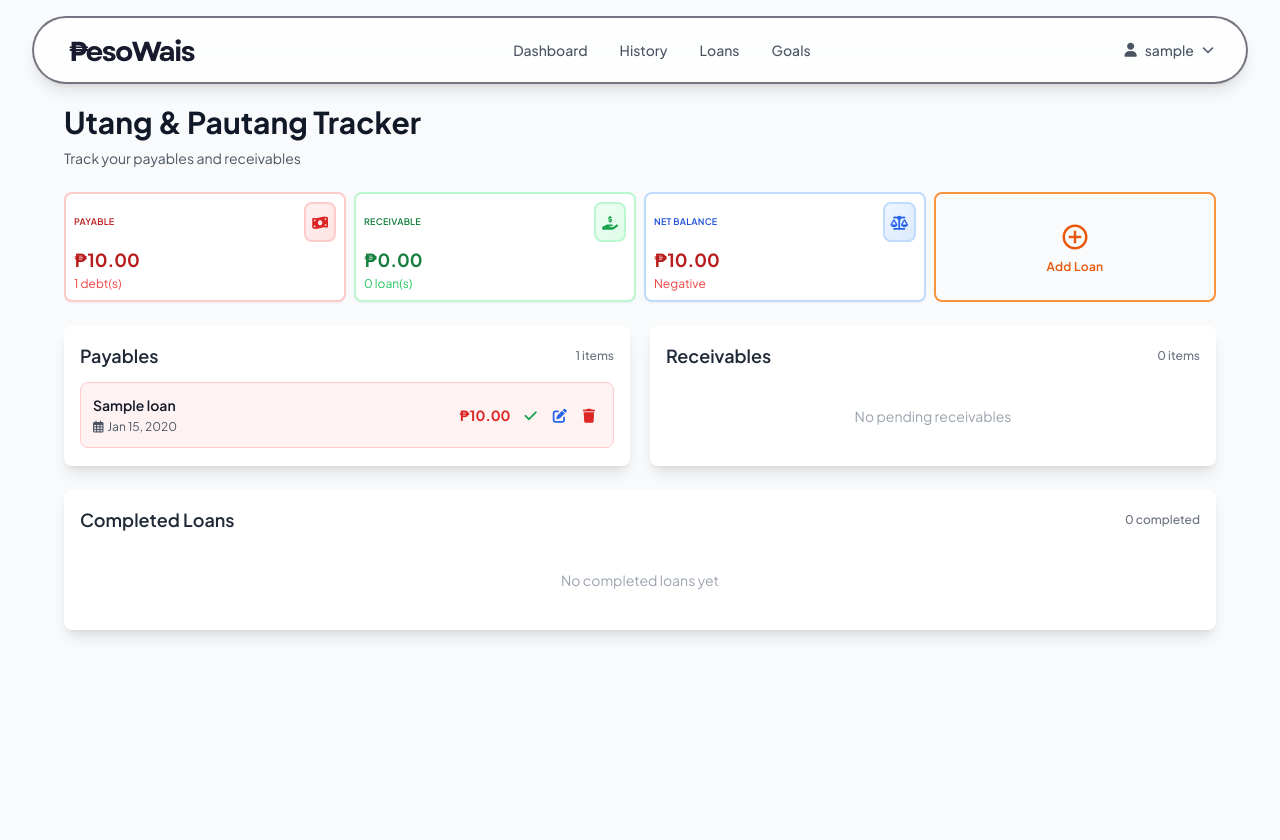
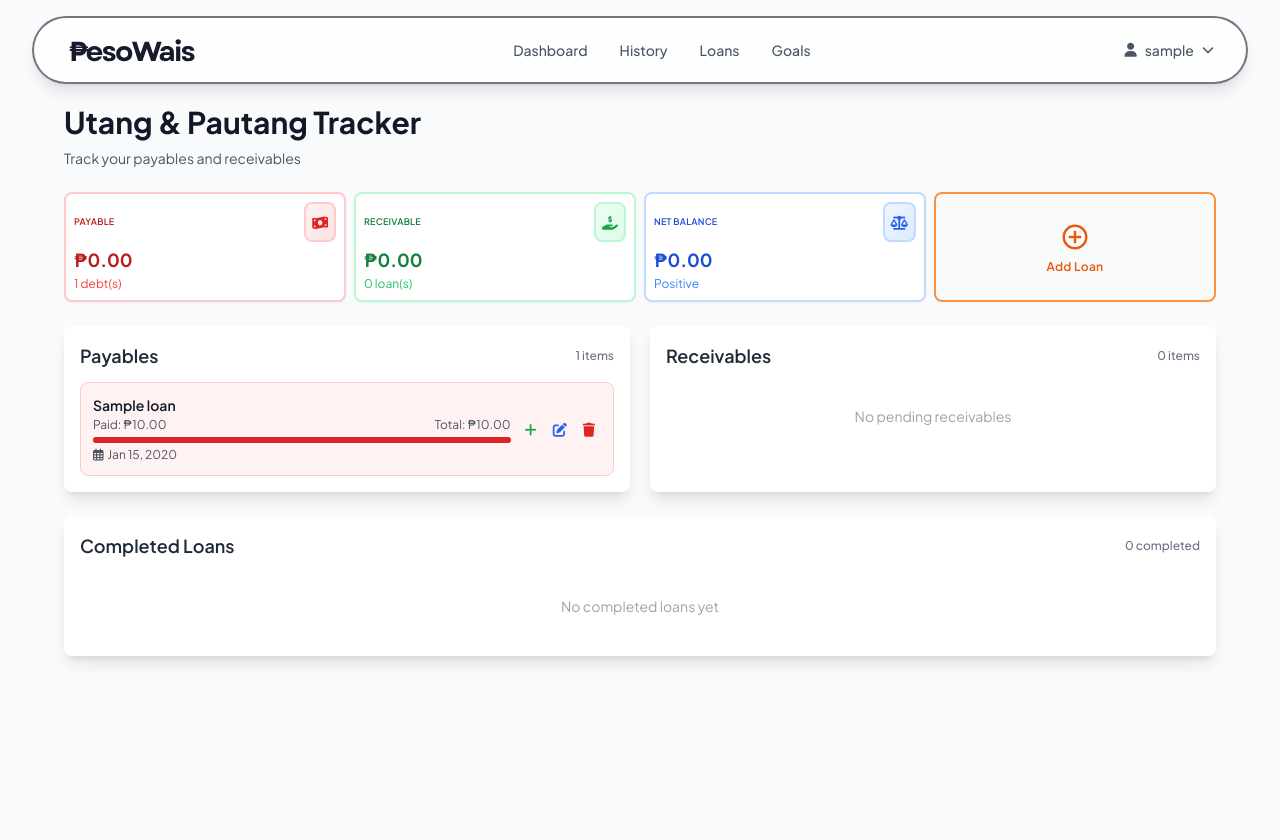
Before and after one commit to andrew-devx/PESOWAIS, a PHP site: page /loans.php in a window 1280 px wide. Shown: the top 840 px of the page. Run offline with PHP 8.4, Linux system fonts and the light colour scheme; the visitor is signed in with stand-in values (Sample User, id 1); tables that the repository leaves empty hold one stand-in row (values such as "Sample post"); some libraries are stand-ins or nearby versions.

Commit message:
FINAL NA FINAL NA

```diff
--- a/assets/js/loans.js
+++ b/assets/js/loans.js
@@ -308,6 +308,70 @@ document.addEventListener('DOMContentLoaded', function () {
       if (addCard) {
         openUtangModal();
       }
+
+      // Add Payment
+      const addPayBtn = e.target.closest('.add-payment-btn');
+      if (addPayBtn) {
+        const id = addPayBtn.dataset.id;
+        openPaymentModal(id);
+      }
+    }); // Close click listener
+  } // Close if statement
+}); // Close DOMContentLoaded
+
+// Open Add Payment Modal
+function openPaymentModal(loanId) {
+  const modal = document.getElementById('addLoanPaymentModal');
+  if (modal) {
+    document.getElementById('paymentLoanId').value = loanId;
+    document.getElementById('paymentAmount').value = '';
+    modal.showModal();
+  }
+}
+
+// Handle Add Payment Form Submission
+const addPaymentForm = document.getElementById('addLoanPaymentForm');
+if (addPaymentForm) {
+  addPaymentForm.addEventListener('submit', function (e) {
+    e.preventDefault();
+
+    const loanId = document.getElementById('paymentLoanId').value;
+    const amount = document.getElementById('paymentAmount').value;
+
+    if (!amount || parseFloat(amount) <= 0) {
+      showStatusModal('error', 'Error', 'Please enter a valid amount.');
+      return;
+    }
+
+    const formData = new URLSearchParams({
+      action: 'add_payment',
+      loan_id: loanId,
+      payment_amount: amount
     });
-  }
-});
+
+    fetch('logic/manage_loans.php', {
+      method: 'POST',
+      headers: { 'Content-Type': 'application/x-www-form-urlencoded' },
+      body: formData.toString()
+    })
+      .then(res => res.json())
+      .then(data => {
+        const modal = document.getElementById('addLoanPaymentModal');
+        if (modal) modal.close();
+
+        if (data.status === 'success') {
+          const message = data.status_code === 'Paid'
+            ? 'Loan fully paid! Moving to history.'
+            : 'Payment added successfully.';
+          showStatusModal('success', 'Payment Added', message);
+          setTimeout(() => location.reload(), 1500);
+        } else {
+          showStatusModal('error', 'Error', data.message || 'Failed to add payment.');
+        }
+      })
+      .catch(err => {
+        console.error(err);
+        showStatusModal('error', 'Error', 'Network error occurred.');
+      });
+  });
+}
--- a/includes/modals.php
+++ b/includes/modals.php
@@ -510,4 +510,29 @@
     </div>
 </dialog>
 
+<!-- Add Loan Payment Modal -->
+<dialog id="addLoanPaymentModal">
+    <div class="modal-content">
+        <div class="modal-header">
+            <h2>💰 Add Payment</h2>
+            <button class="modal-close modal-close-btn" data-modal="addLoanPaymentModal">
+                <i class="fas fa-xmark"></i>
+            </button>
+        </div>
+        <div class="modal-body">
+            <form id="addLoanPaymentForm">
+                <input type="hidden" id="paymentLoanId" name="loan_id">
+                <div class="form-group">
+                    <label class="form-label">Amount to Pay (₱)</label>
+                    <input type="number" id="paymentAmount" name="payment_amount" class="form-input" step="0.01" required placeholder="0.00">
+                </div>
+                <div class="modal-footer">
+                    <button type="button" class="btn btn-secondary modal-cancel-btn" data-modal="addLoanPaymentModal">Cancel</button>
+                    <button type="submit" class="btn btn-primary">Add Payment</button>
+                </div>
+            </form>
+        </div>
+    </div>
+</dialog>
+
 <script src="assets/js/modals.js"></script>
--- a/loans.php
+++ b/loans.php
@@ -92,17 +92,30 @@ include 'logic/fetch_loans_data.php';
                             <div class="flex flex-col sm:flex-row sm:items-center gap-2 bg-red-50 border border-red-200 rounded-lg p-3 text-sm hover:bg-red-100 transition-all">
                                 <div class="flex-1 min-w-0">
                                     <div class="font-semibold text-gray-900 truncate text-sm"><?php echo htmlspecialchars($loan['person_name']); ?></div>
-                                    <div class="text-xs text-gray-600 mt-1">
+                                    <div class="text-xs text-gray-600 mt-0.5">
+                                        <div class="flex justify-between mb-1">
+                                            <span>Paid: ₱<?php echo number_format($loan['paid_amount'], 2); ?></span>
+                                            <span>Total: ₱<?php echo number_format($loan['amount'], 2); ?></span>
+                                        </div>
+                                        <div class="w-full bg-gray-200 rounded-full h-1.5 dark:bg-gray-700">
+                                            <?php
+                                                $percent = ($loan['amount'] > 0) ? ($loan['paid_amount'] / $loan['amount']) * 100 : 0;
+                                                $percent = min(100, max(0, $percent));
+                                            ?>
+                                            <div class="bg-red-600 h-1.5 rounded-full transition-all duration-300" style="width: <?php echo $percent; ?>%"></div>
+                                        </div>
+                                        <div class="mt-1">
                                             <i class="far fa-calendar-alt mr-1"></i><?php echo date('M d, Y', strtotime($loan['due_date'])); ?>
                                         </div>
                                     </div>
+                                </div>
                                 <div class="flex items-center justify-between sm:justify-end gap-2">
-                                    <span class="text-sm font-bold text-red-600">₱<?php echo number_format($loan['amount'], 2); ?></span>
                                     <div class="flex gap-1">
-                                        <button type="button" class="mark-paid-btn text-green-600 hover:text-green-800 p-1.5 hover:bg-green-100 rounded"
-                                                title="Mark as Paid"
-                                                data-id="<?php echo $loan['loan_id']; ?>">
-                                            <i class="fas fa-check text-sm"></i>
+                                        <button type="button" class="add-payment-btn text-green-600 hover:text-green-800 p-1.5 hover:bg-green-100 rounded"
+                                                title="Add Payment"
+                                                data-id="<?php echo $loan['loan_id']; ?>"
+                                                data-name="<?php echo htmlspecialchars($loan['person_name'], ENT_QUOTES); ?>">
+                                            <i class="fas fa-plus text-sm"></i>
                                         </button>
                                         <button type="button" class="edit-loan-btn text-blue-600 hover:text-blue-800 p-1.5 hover:bg-blue-100 rounded"
                                                 title="Edit"
@@ -142,23 +155,36 @@ include 'logic/fetch_loans_data.php';
                             <div class="flex flex-col sm:flex-row sm:items-center gap-2 bg-green-50 border border-green-200 rounded-lg p-3 text-sm hover:bg-green-100 transition-all">
                                     <div class="flex-1 min-w-0">
                                         <div class="font-semibold text-gray-900 truncate text-sm"><?php echo htmlspecialchars($loan['person_name']); ?></div>
-                                    <div class="text-xs text-gray-600 mt-1">
+                                        <div class="text-xs text-gray-600 mt-0.5">
+                                            <div class="flex justify-between mb-1">
+                                                <span>Paid: ₱<?php echo number_format($loan['paid_amount'], 2); ?></span>
+                                                <span>Total: ₱<?php echo number_format($loan['amount'], 2); ?></span>
+                                            </div>
+                                            <div class="w-full bg-gray-200 rounded-full h-1.5 dark:bg-gray-700">
+                                                <?php
+                                                    $percent = ($loan['amount'] > 0) ? ($loan['paid_amount'] / $loan['amount']) * 100 : 0;
+                                                    $percent = min(100, max(0, $percent));
+                                                ?>
+                                                <div class="bg-blue-600 h-1.5 rounded-full transition-all duration-300" style="width: <?php echo $percent; ?>%"></div>
+                                            </div>
+                                            <div class="mt-1">
                                                 <i class="far fa-calendar-alt mr-1"></i><?php echo date('M d, Y', strtotime($loan['due_date'])); ?>
                                             </div>
                                         </div>
+                                    </div>
                                     <div class="flex items-center justify-between sm:justify-end gap-2">
-                                    <span class="text-sm font-bold text-green-600">₱<?php echo number_format($loan['amount'], 2); ?></span>
                                         <div class="flex gap-1">
-                                        <button type="button" class="mark-paid-btn text-blue-600 hover:text-blue-800 p-1.5 hover:bg-blue-100 rounded"
-                                                title="Mark as Paid"
-                                                data-id="<?php echo $loan['loan_id']; ?>">
-                                            <i class="fas fa-check text-sm"></i>
+                                            <button type="button" class="add-payment-btn text-green-600 hover:text-green-800 p-1.5 hover:bg-green-100 rounded"
+                                                    title="Add Payment"
+                                                    data-id="<?php echo $loan['loan_id']; ?>"
+                                                    data-name="<?php echo htmlspecialchars($loan['person_name'], ENT_QUOTES); ?>">
+                                                <i class="fas fa-plus text-sm"></i>
                                             </button>
                                             <button type="button" class="edit-loan-btn text-blue-600 hover:text-blue-800 p-1.5 hover:bg-blue-100 rounded"
                                                     title="Edit"
                                                     data-id="<?php echo $loan['loan_id']; ?>"
                                                     data-name="<?php echo htmlspecialchars($loan['person_name'], ENT_QUOTES); ?>"
-                                                data-type="Receivable"
+                                                    data-type="<?php echo $loan['type']; ?>"
                                                     data-amount="<?php echo $loan['amount']; ?>"
                                                     data-due="<?php echo $loan['due_date']; ?>">
                                                 <i class="fas fa-edit text-sm"></i>
--- a/logic/fetch_dashboard_data.php
+++ b/logic/fetch_dashboard_data.php
@@ -61,14 +61,15 @@ $txnStmt->close();
 
 // 5. Utang Tracker (Debts/Loans)
 $utangData = [];
-$utangStmt = $connection->prepare("SELECT person_name, amount, due_date FROM loans WHERE user_id = ? AND type = 'Payable' AND status = 'Pending' ORDER BY due_date ASC");
+$utangStmt = $connection->prepare("SELECT person_name, amount, paid_amount, due_date FROM loans WHERE user_id = ? AND type = 'Payable' AND status = 'Pending' ORDER BY due_date ASC");
 $utangStmt->bind_param("i", $user_id);
 $utangStmt->execute();
 $utangResult = $utangStmt->get_result();
 while ($row = $utangResult->fetch_assoc()) {
+    $remainingBalance = (float) $row['amount'] - (float) $row['paid_amount'];
     $utangData[] = [
         'creditor' => $row['person_name'],
-        'amount' => (float) $row['amount'],
+        'amount' => $remainingBalance,
         'dueDate' => $row['due_date'],
     ];
 }
--- a/logic/fetch_loans_data.php
+++ b/logic/fetch_loans_data.php
@@ -6,7 +6,7 @@ if (!isset($_SESSION['user_id'])) {
 }
 
 $user_id = $_SESSION['user_id'];
-$stmt = $connection->prepare("SELECT loan_id, person_name, type, amount, due_date, status, created_at FROM loans WHERE user_id = ? ORDER BY status ASC, due_date ASC, created_at DESC");
+$stmt = $connection->prepare("SELECT loan_id, person_name, type, amount, paid_amount, due_date, status, created_at FROM loans WHERE user_id = ? ORDER BY status ASC, due_date ASC, created_at DESC");
 $stmt->bind_param("i", $user_id);
 $stmt->execute();
 $result = $stmt->get_result();
@@ -24,11 +24,12 @@ $paidLoans = [];
 
 foreach ($loans as $loan) {
     if ($loan['status'] === 'Pending') {
+        $remainingBalance = $loan['amount'] - $loan['paid_amount'];
         if ($loan['type'] === 'Payable') {
-            $totalPayable += $loan['amount'];
+            $totalPayable += $remainingBalance;
             $pendingLoans['payable'][] = $loan;
         } else {
-            $totalReceivable += $loan['amount'];
+            $totalReceivable += $remainingBalance;
             $pendingLoans['receivable'][] = $loan;
         }
     } else {
--- a/pesowais_db.sql
+++ b/pesowais_db.sql
@@ -25,6 +25,7 @@ CREATE TABLE loans (
     person_name VARCHAR(100) NOT NULL,
     type ENUM('Payable', 'Receivable') NOT NULL,
     amount DECIMAL(10,2) NOT NULL,
+    paid_amount DECIMAL(10,2) DEFAULT 0.00,
     status ENUM('Pending', 'Paid') DEFAULT 'Pending',
     due_date DATE,
     created_at DATETIME DEFAULT CURRENT_TIMESTAMP,
```
Also changed, not shown: includes/html/team.html (+22 -14 lines), logic/manage_loans.php (+35 -8 lines), assets/images/team/charles.png (added), assets/images/team/chesca.png (added), assets/images/team/cheska2.jpg (deleted), assets/images/team/katrice.png (added), assets/images/team/raju.png (added). Lines whose indentation alone changed are shown as unchanged.
